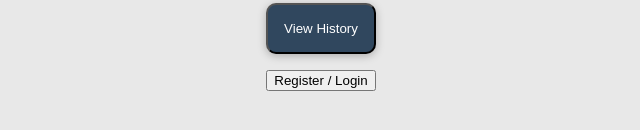
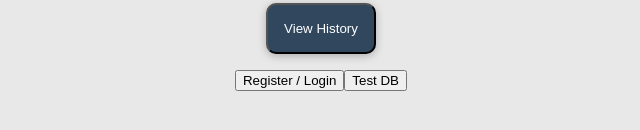
Before and after one commit to taylorsweetman/workout-tracker, a Vue app: page / in a window 1280 px wide. Shown: the part 266-396 px from the top of the page, without its empty margins (319-959 px from the left). Built offline with nearby package versions, Linux system fonts and the light colour scheme.

Commit message:
made hello world for reading firestore data

```diff
--- a/src/components/Register.vue
+++ b/src/components/Register.vue
@@ -1,5 +1,6 @@
 <template>
   <button @click="submit">Register / Login</button>
+  <button @click="testWrite">Test DB</button>
 </template>
 
 
@@ -35,20 +36,16 @@ export default {
         .catch(function (error) {
           this.error = error.message;
         });
-
-      /* firebase
-        .auth()
-        .createUserWithEmailAndPassword(this.form.email, this.form.password)
-        .then((data) => {
-          data.user
-            .updateProfile({
-              displayName: this.form.name,
-            })
-            .then(() => {});
-        })
-        .catch((err) => {
-          this.error = err.message;
-        }); */
+    },
+    testWrite() {
+      var db = firebase.firestore();
+      db.collection("histories")
+        .get()
+        .then((querySnapshot) => {
+          querySnapshot.forEach((doc) => {
+            console.log(`${doc.id} => ${doc.data()}`);
+          });
+        });
     },
   },
 };
```
